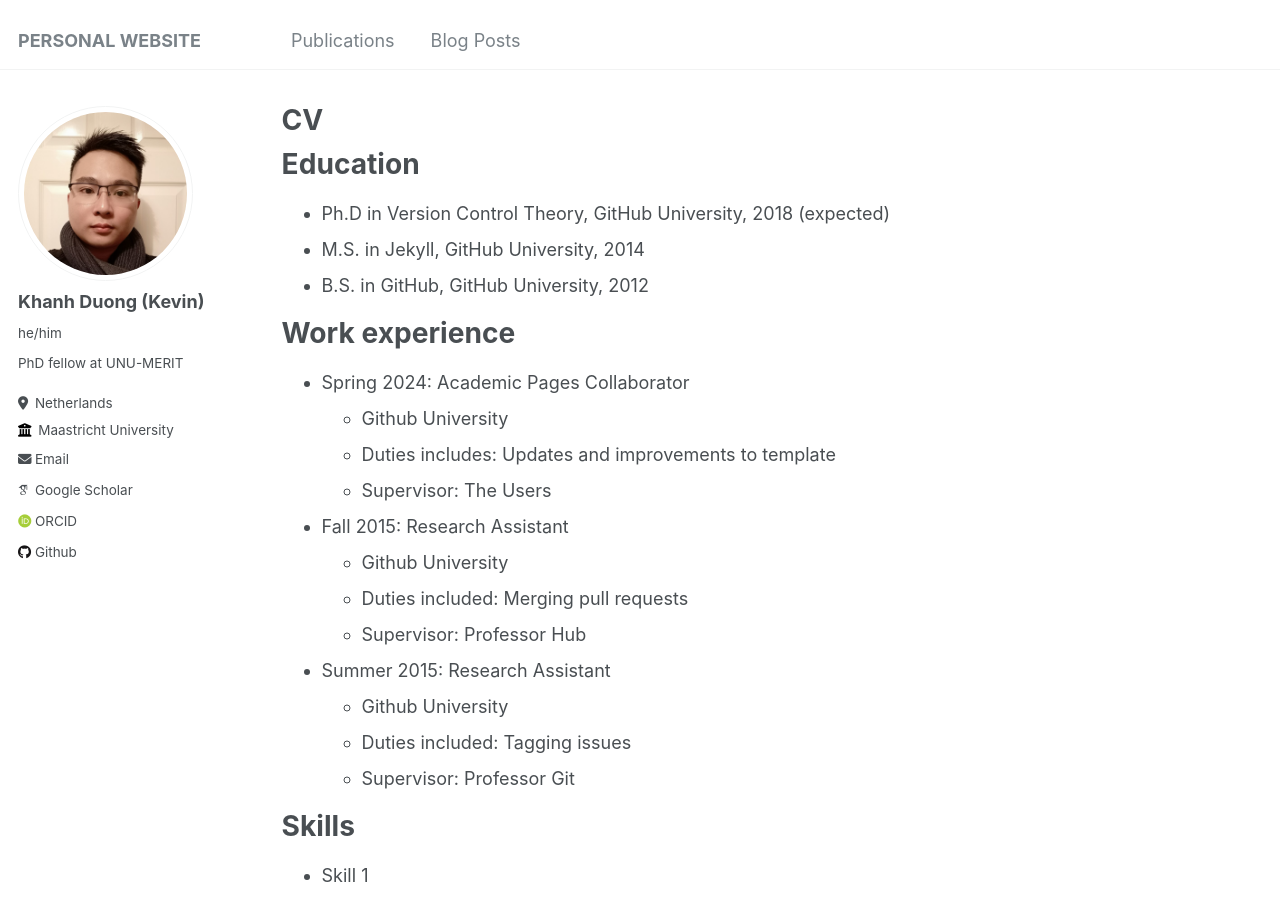
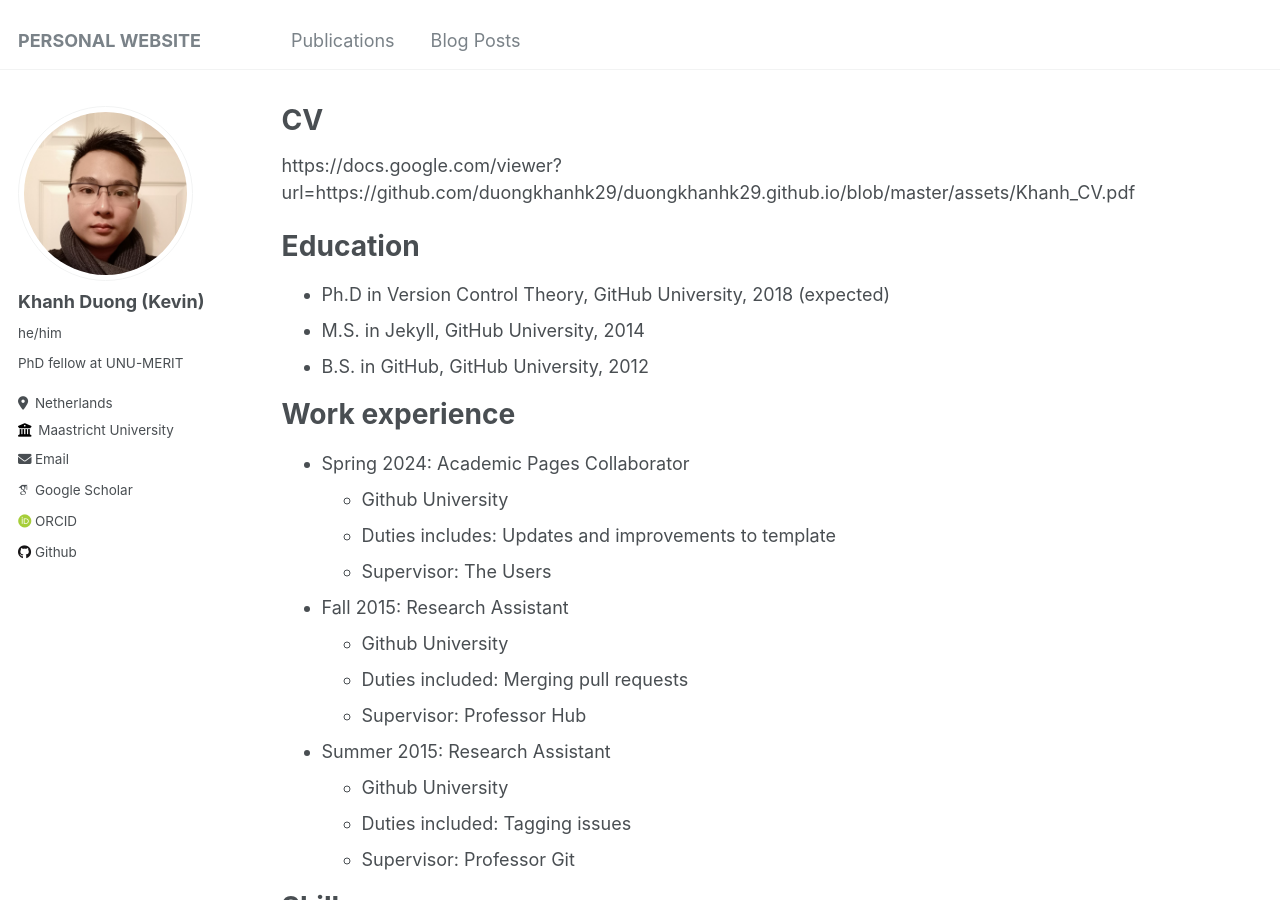
Before and after one commit to duongkhanhk29/duongkhanhk29.github.io, a Jekyll site: the page built from _pages/cv.md, in a window 1280 px wide and 900 px high. Built offline with Jekyll 4.4.1, drawn with Linux system fonts in a browser that asks for light colours; some web fonts are replaced; part of the change alters nothing that is shown.

Commit message:
Update cv.md

```diff
--- a/_pages/cv.md
+++ b/_pages/cv.md
@@ -8,6 +8,8 @@ redirect_from:
 ---
 
 {% include base_path %}
+
+https://docs.google.com/viewer?url=https://github.com/duongkhanhk29/duongkhanhk29.github.io/blob/master/assets/Khanh_CV.pdf
 
 Education
 ======
```
